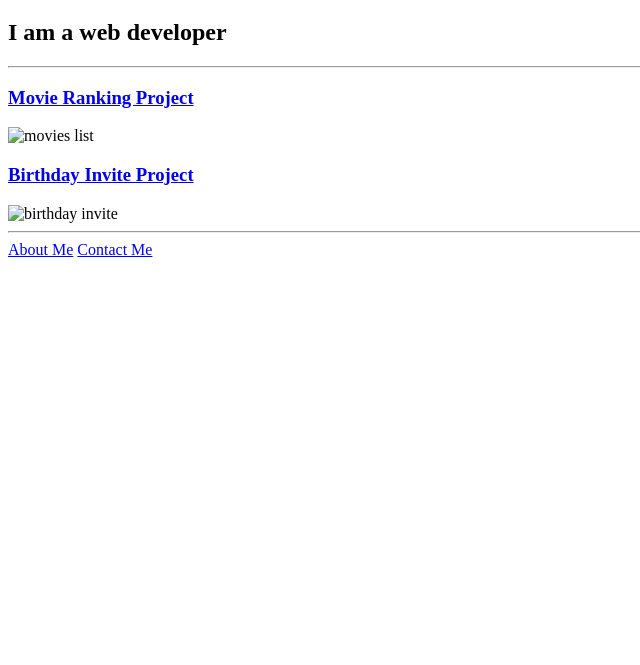
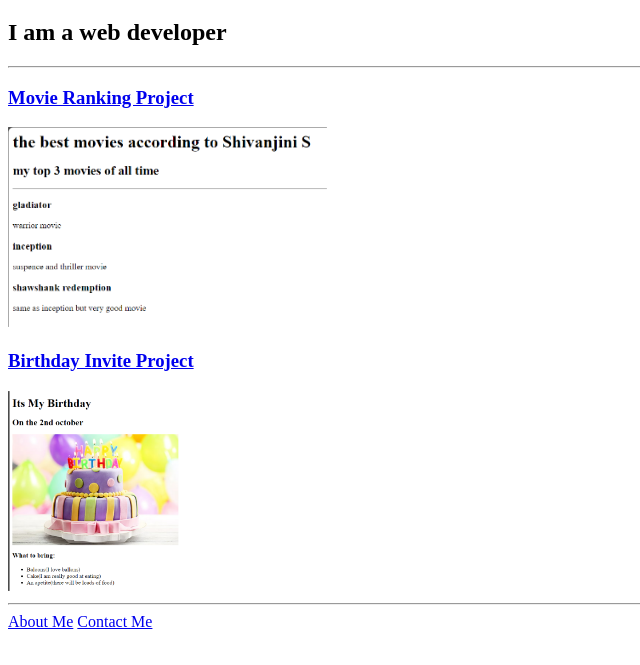
Before and after one commit to ShivKumarYadavS123/html-portfolio, a plain HTML site: page index.html in a window 1280 px wide. Shown: the part 61-726 px from the top of the page, without its empty margins (0-640 px from the left). Drawn offline with Linux system fonts and the light colour scheme.

Commit message:
Update index.html

```diff
--- a/index.html
+++ b/index.html
@@ -10,9 +10,9 @@
     <h2>I am a web developer</h2>
     <hr/>
     <h3><a href="./public/movie rankings index.html">Movie Ranking Project</a></h3>
-    <img src="assets/images/shivan's movie list.png/"  height="200" alt="movies list"/>
+    <img src="assets/images/shivan's movie list.png"  height="200" alt="movies list"/>
     <h3><a href="./public/birthday party index.html">Birthday Invite Project</a></h3>
-    <img src="assets/images/My birthday invite .png/"  height="200"  alt="birthday invite"/>
+    <img src="assets/images/My birthday invite .png"  height="200"  alt="birthday invite"/>
     <hr/>
     <a href="./public/about me.html">About Me</a>
     <a href="./public/contact me.html">Contact Me</a>
```
